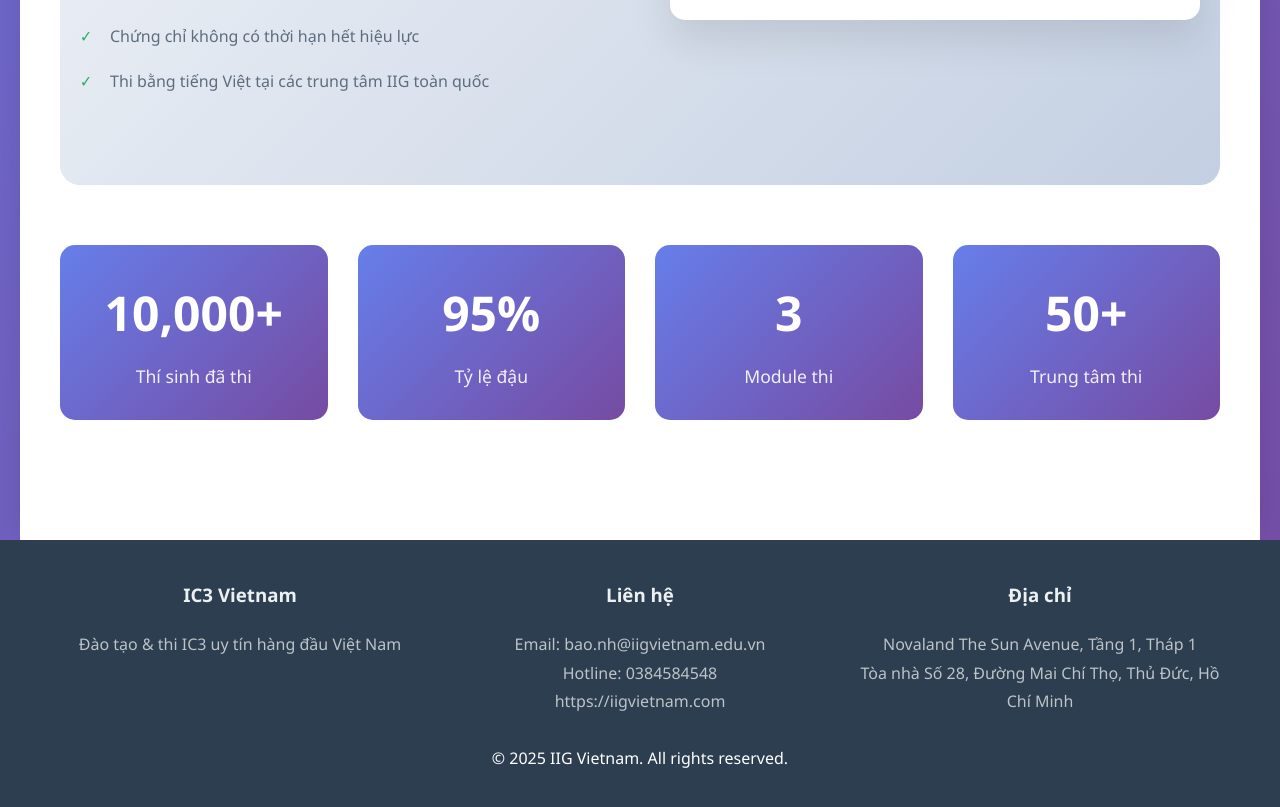
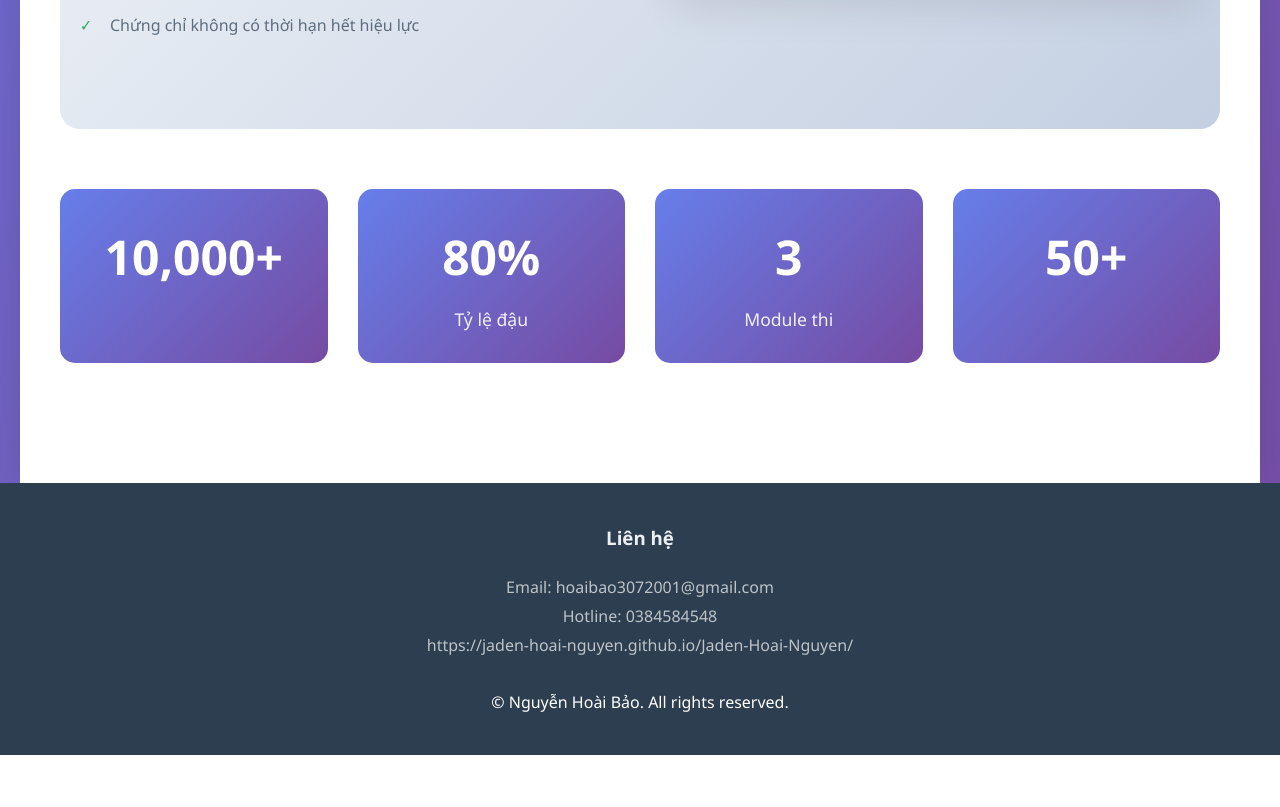
Before and after one commit to Jaden-Hoai-Nguyen/JadenIC3Hub, a plain HTML site: page index.html in a window 1280 px wide. Shown: the part 1847-2654 px from the top of the page. After the commit the page ends 2602 px from the top, so only its background shows below. Drawn offline with Linux system fonts and the light colour scheme.

Commit message:
remove IIG

```diff
--- a/index.html
+++ b/index.html
@@ -3,7 +3,7 @@
 <head>
     <meta charset="UTF-8">
     <meta name="viewport" content="width=device-width, initial-scale=1.0">
-    <title>IC3 Certification - IIG Vietnam</title>
+    <title>Wellcome to </title>
     <style>
         * {
             margin: 0;
@@ -539,7 +539,6 @@
                     <div class="logo-icon">IC3</div>
                     <div class="logo-text">
                         <h1>IC3 Certification</h1>
-                        <p>IIG Vietnam</p>
                     </div>
                 </div>
                 <nav>
@@ -613,7 +612,6 @@
                                 <li>Chuẩn đánh giá kỹ năng IT cơ bản quốc tế</li>
                                 <li>Bao gồm 3 module: Computing Fundamentals, Key Applications, Living Online</li>
                                 <li>Chứng chỉ không có thời hạn hết hiệu lực</li>
-                                <li>Thi bằng tiếng Việt tại các trung tâm IIG toàn quốc</li>
                             </ul>
                         </div>
                         <div class="about-image">
@@ -641,10 +639,10 @@
             <section class="stats">
                 <div class="stat-item">
                     <div class="stat-number">10,000+</div>
-                    <div class="stat-label">Thí sinh đã thi</div>
+                    <div class="stat-label"></div>
                 </div>
                 <div class="stat-item">
-                    <div class="stat-number">95%</div>
+                    <div class="stat-number">80%</div>
                     <div class="stat-label">Tỷ lệ đậu</div>
                 </div>
                 <div class="stat-item">
@@ -653,7 +651,7 @@
                 </div>
                 <div class="stat-item">
                     <div class="stat-number">50+</div>
-                    <div class="stat-label">Trung tâm thi</div>
+                    <div class="stat-label"></div>
                 </div>
             </section>
         </div>
@@ -663,22 +661,13 @@
         <div class="container">
             <div class="footer-content">
                 <div class="footer-section">
-                    <h3>IC3 Vietnam</h3>
-                    <p>Đào tạo & thi IC3 uy tín hàng đầu Việt Nam</p>
-                </div>
-                <div class="footer-section">
                     <h3>Liên hệ</h3>
-                    <p>Email: bao.nh@iigvietnam.edu.vn</p>
+                    <p>Email: hoaibao3072001@gmail.com</p>
                     <p>Hotline: 0384584548</p>
-                    <a href="https://iigvietnam.com">https://iigvietnam.com</a>
-                </div>
-                <div class="footer-section">
-                    <h3>Địa chỉ</h3>
-                    <p>Novaland The Sun Avenue, Tầng 1, Tháp 1</p>
-                    <p>Tòa nhà Số 28, Đường Mai Chí Thọ, Thủ Đức, Hồ Chí Minh</p>
+                    <a href="https://jaden-hoai-nguyen.github.io/Jaden-Hoai-Nguyen/">https://jaden-hoai-nguyen.github.io/Jaden-Hoai-Nguyen/</a>
                 </div>
             </div>
-            <p>&copy; 2025 IIG Vietnam. All rights reserved.</p>
+            <p>&copy; Nguyễn Hoài Bảo. All rights reserved.</p>
         </div>
     </footer>
 
```
Also changed, not shown: level-test-template.html (+1 -1 lines), minitest.html (+1 -1 lines), practice.html (+1 -1 lines), img/logo.png (deleted), img/origin.png (deleted).
